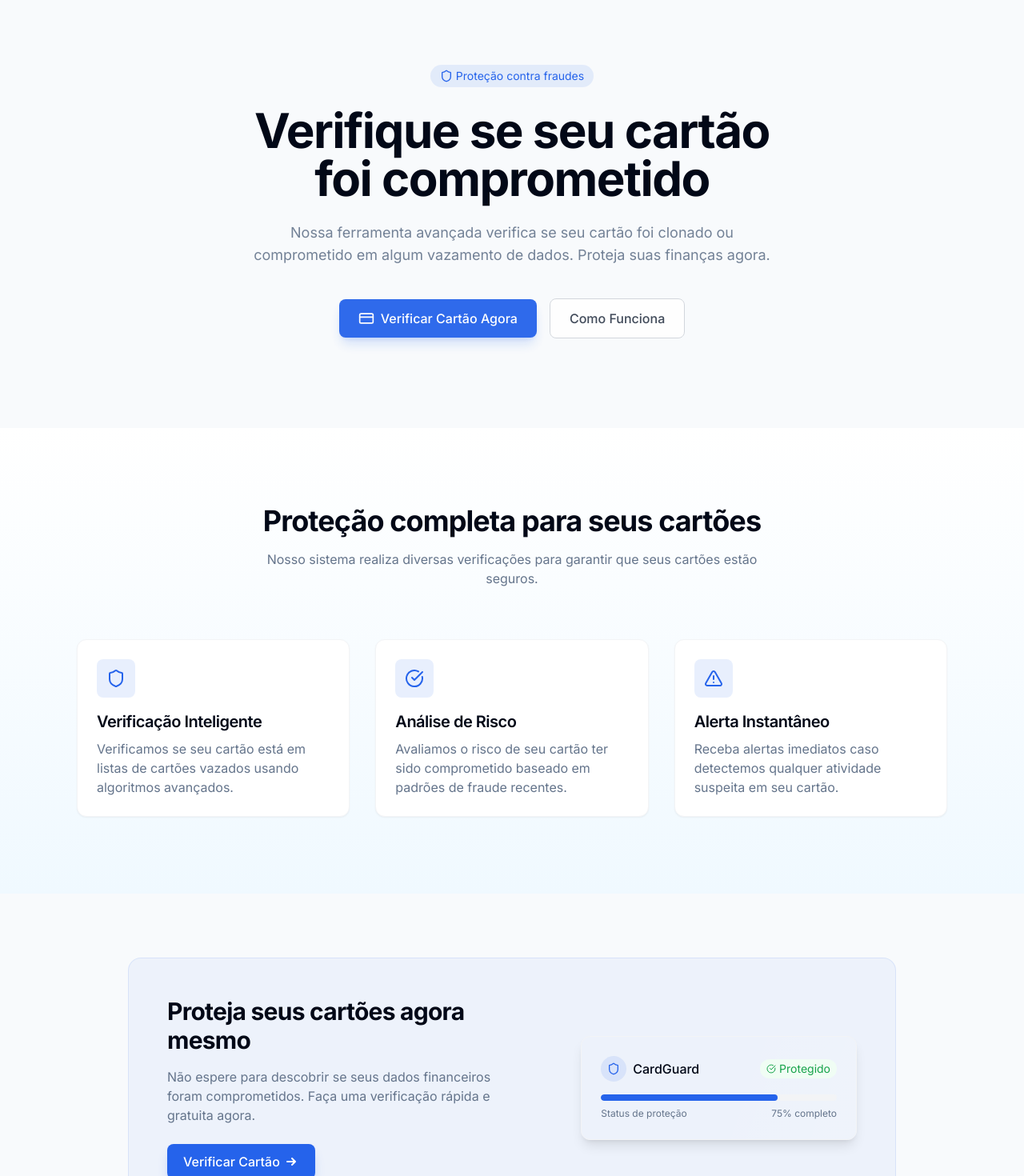
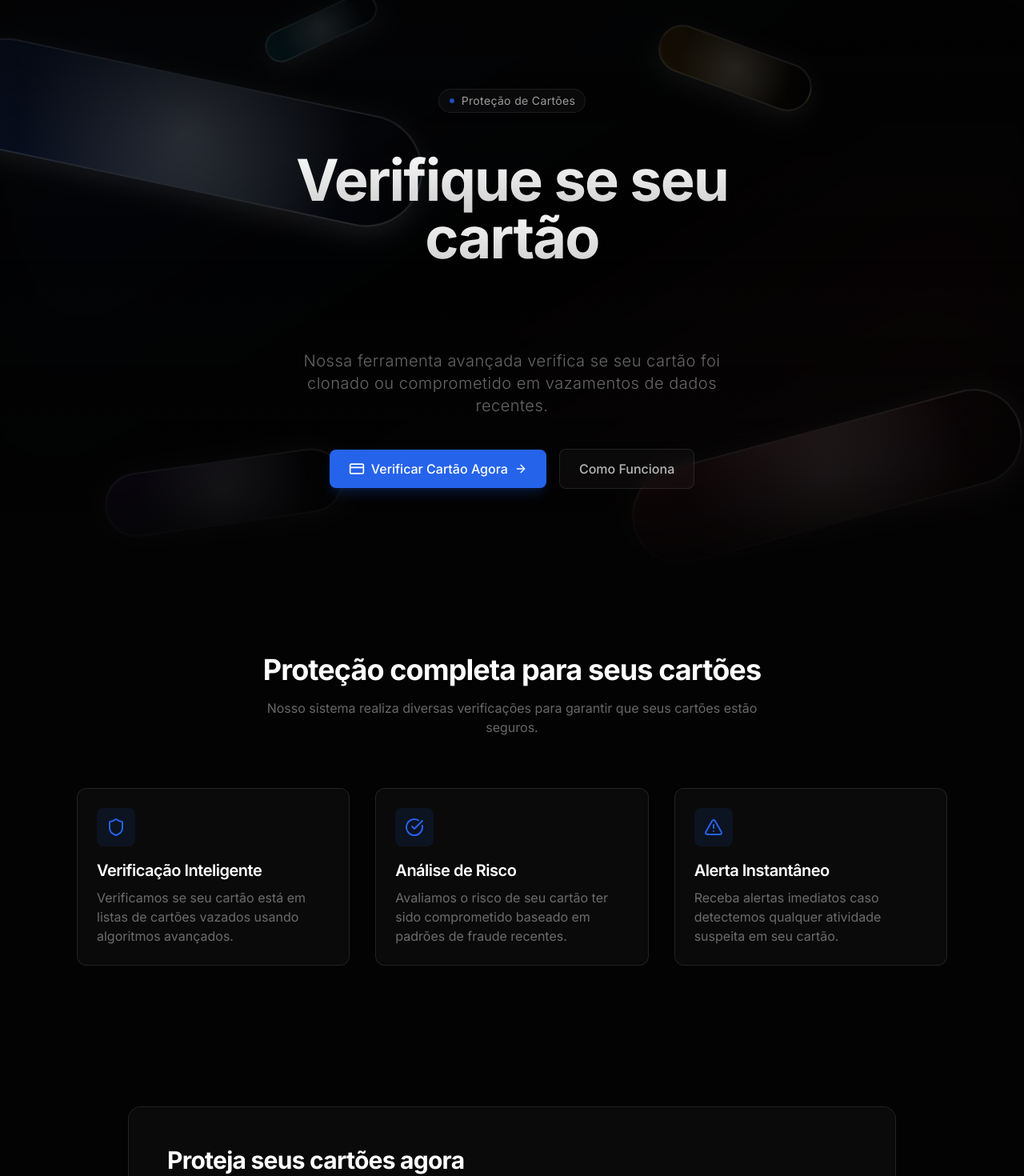
Before and after one commit to Caiollaz/card-scam-checker, a React (Vite) app: page / in a window 1280 px wide. Shown: the part 79-1549 px from the top of the page at 80% size. Built offline with nearby package versions, Linux system fonts and the light colour scheme.

Commit message:
feat: Implement hero section with geometric design

```diff
--- a/package.json
+++ b/package.json
@@ -45,6 +45,7 @@
     "cmdk": "^1.0.0",
     "date-fns": "^3.6.0",
     "embla-carousel-react": "^8.3.0",
+    "framer-motion": "^10.18.0",
     "input-otp": "^1.2.4",
     "lucide-react": "^0.462.0",
     "next-themes": "^0.3.0",
--- /dev/null
+++ b/src/components/ElegantShape.tsx
@@ -0,0 +1,71 @@
+
+import { motion } from "framer-motion";
+import { cn } from "@/lib/utils";
+
+function ElegantShape({
+    className,
+    delay = 0,
+    width = 400,
+    height = 100,
+    rotate = 0,
+    gradient = "from-white/[0.08]",
+}: {
+    className?: string;
+    delay?: number;
+    width?: number;
+    height?: number;
+    rotate?: number;
+    gradient?: string;
+}) {
+    return (
+        <motion.div
+            initial={{
+                opacity: 0,
+                y: -150,
+                rotate: rotate - 15,
+            }}
+            animate={{
+                opacity: 1,
+                y: 0,
+                rotate: rotate,
+            }}
+            transition={{
+                duration: 2.4,
+                delay,
+                ease: [0.23, 0.86, 0.39, 0.96],
+                opacity: { duration: 1.2 },
+            }}
+            className={cn("absolute", className)}
+        >
+            <motion.div
+                animate={{
+                    y: [0, 15, 0],
+                }}
+                transition={{
+                    duration: 12,
+                    repeat: Number.POSITIVE_INFINITY,
+                    ease: "easeInOut",
+                }}
+                style={{
+                    width,
+                    height,
+                }}
+                className="relative"
+            >
+                <div
+                    className={cn(
+                        "absolute inset-0 rounded-full",
+                        "bg-gradient-to-r to-transparent",
+                        gradient,
+                        "backdrop-blur-[2px] border-2 border-white/[0.15]",
+                        "shadow-[0_8px_32px_0_rgba(255,255,255,0.1)]",
+                        "after:absolute after:inset-0 after:rounded-full",
+                        "after:bg-[radial-gradient(circle_at_50%_50%,rgba(255,255,255,0.2),transparent_70%)]"
+                    )}
+                />
+            </motion.div>
+        </motion.div>
+    );
+}
+
+export default ElegantShape;
--- a/src/components/Navbar.tsx
+++ b/src/components/Navbar.tsx
@@ -19,7 +19,7 @@ const Navbar = () => {
     <header
       className={`fixed top-0 left-0 right-0 z-50 transition-all duration-300 ${
         scrolled
-          ? "py-3 bg-white/80 backdrop-blur-md shadow-sm"
+          ? "py-3 bg-[#030303]/80 backdrop-blur-md"
           : "py-5 bg-transparent"
       }`}
     >
@@ -29,13 +29,13 @@ const Navbar = () => {
           className="flex items-center space-x-2 transition-opacity duration-200 hover:opacity-80"
         >
           <Shield size={24} className="text-primary" />
-          <span className="font-medium text-lg">CardGuard</span>
+          <span className="font-medium text-lg text-white">CardGuard</span>
         </Link>
 
         <nav className="flex items-center space-x-1 md:space-x-2">
           <Link
             to="/"
-            className="px-3 py-2 rounded-md text-sm font-medium text-gray-700 hover:text-primary transition-colors"
+            className="px-3 py-2 rounded-md text-sm font-medium text-white/70 hover:text-primary transition-colors"
           >
             Início
           </Link>
--- a/src/pages/Index.tsx
+++ b/src/pages/Index.tsx
@@ -1,14 +1,29 @@
 
 import { useEffect } from "react";
 import { Link } from "react-router-dom";
-import { Shield, CheckCircle, AlertTriangle, CreditCard } from "lucide-react";
+import { motion } from "framer-motion";
+import { Circle, Shield, CheckCircle, AlertTriangle, CreditCard, ArrowRight } from "lucide-react";
 import Navbar from "../components/Navbar";
 import Footer from "../components/Footer";
+import ElegantShape from "../components/ElegantShape";
 
 const Index = () => {
   useEffect(() => {
     window.scrollTo(0, 0);
   }, []);
+
+  const fadeUpVariants = {
+    hidden: { opacity: 0, y: 30 },
+    visible: (i: number) => ({
+      opacity: 1,
+      y: 0,
+      transition: {
+        duration: 1,
+        delay: 0.5 + i * 0.2,
+        ease: [0.25, 0.4, 0.25, 1],
+      },
+    }),
+  };
 
   return (
     <div className="flex flex-col min-h-screen">
@@ -16,78 +31,166 @@ const Index = () => {
 
       <main className="flex-grow">
         {/* Hero Section */}
-        <section className="pt-32 pb-20 md:pt-40 md:pb-28 px-4">
-          <div className="container mx-auto text-center max-w-4xl">
-            <div className="inline-flex items-center rounded-full bg-primary/10 px-3 py-1 text-sm text-primary mb-6 animate-fade-in">
-              <Shield className="h-4 w-4 mr-1" />
-              <span>Proteção contra fraudes</span>
+        <section className="relative min-h-screen flex items-center justify-center overflow-hidden bg-[#030303]">
+          <div className="absolute inset-0 bg-gradient-to-br from-primary/[0.05] via-transparent to-rose-500/[0.05] blur-3xl" />
+
+          <div className="absolute inset-0 overflow-hidden">
+            <ElegantShape
+              delay={0.3}
+              width={600}
+              height={140}
+              rotate={12}
+              gradient="from-primary/[0.15]"
+              className="left-[-10%] md:left-[-5%] top-[15%] md:top-[20%]"
+            />
+
+            <ElegantShape
+              delay={0.5}
+              width={500}
+              height={120}
+              rotate={-15}
+              gradient="from-rose-500/[0.15]"
+              className="right-[-5%] md:right-[0%] top-[70%] md:top-[75%]"
+            />
+
+            <ElegantShape
+              delay={0.4}
+              width={300}
+              height={80}
+              rotate={-8}
+              gradient="from-violet-500/[0.15]"
+              className="left-[5%] md:left-[10%] bottom-[5%] md:bottom-[10%]"
+            />
+
+            <ElegantShape
+              delay={0.6}
+              width={200}
+              height={60}
+              rotate={20}
+              gradient="from-amber-500/[0.15]"
+              className="right-[15%] md:right-[20%] top-[10%] md:top-[15%]"
+            />
+
+            <ElegantShape
+              delay={0.7}
+              width={150}
+              height={40}
+              rotate={-25}
+              gradient="from-cyan-500/[0.15]"
+              className="left-[20%] md:left-[25%] top-[5%] md:top-[10%]"
+            />
           </div>
 
-            <h1 className="text-4xl md:text-5xl lg:text-6xl font-bold mb-6 tracking-tight text-balance animate-slide-in">
-              Verifique se seu cartão foi comprometido
+          <div className="relative z-10 container mx-auto px-4 md:px-6 pt-20">
+            <div className="max-w-3xl mx-auto text-center">
+              <motion.div
+                custom={0}
+                variants={fadeUpVariants}
+                initial="hidden"
+                animate="visible"
+                className="inline-flex items-center gap-2 px-3 py-1 rounded-full bg-white/[0.03] border border-white/[0.08] mb-8 md:mb-12"
+              >
+                <Circle className="h-2 w-2 fill-primary/80" />
+                <span className="text-sm text-white/60 tracking-wide">
+                  Proteção de Cartões
+                </span>
+              </motion.div>
+
+              <motion.div
+                custom={1}
+                variants={fadeUpVariants}
+                initial="hidden"
+                animate="visible"
+              >
+                <h1 className="text-4xl sm:text-6xl md:text-7xl font-bold mb-6 md:mb-8 tracking-tight">
+                  <span className="bg-clip-text text-transparent bg-gradient-to-b from-white to-white/80">
+                    Verifique se seu cartão
+                  </span>
+                  <br />
+                  <span className="bg-clip-text text-transparent bg-gradient-to-r from-primary-300 via-white/90 to-rose-300">
+                    foi comprometido
+                  </span>
                 </h1>
+              </motion.div>
 
-            <p className="text-lg text-muted-foreground mb-10 max-w-2xl mx-auto animate-fade-in opacity-90">
-              Nossa ferramenta avançada verifica se seu cartão foi clonado ou comprometido em algum vazamento de dados. Proteja suas finanças agora.
+              <motion.div
+                custom={2}
+                variants={fadeUpVariants}
+                initial="hidden"
+                animate="visible"
+              >
+                <p className="text-base sm:text-lg md:text-xl text-white/40 mb-8 leading-relaxed font-light tracking-wide max-w-xl mx-auto px-4">
+                  Nossa ferramenta avançada verifica se seu cartão foi clonado ou comprometido em vazamentos de dados recentes.
                 </p>
+              </motion.div>
 
-            <div className="flex flex-col sm:flex-row items-center justify-center gap-4 animate-slide-in opacity-95">
+              <motion.div
+                custom={3}
+                variants={fadeUpVariants}
+                initial="hidden"
+                animate="visible"
+                className="flex flex-col sm:flex-row items-center justify-center gap-4 mt-10"
+              >
                 <Link
                   to="/check"
-                className="px-6 py-3 rounded-lg bg-primary text-white font-medium flex items-center hover:bg-primary/90 transition-all shadow-lg shadow-primary/20 hover:shadow-xl hover:shadow-primary/30"
+                  className="px-6 py-3 rounded-lg bg-primary text-white font-medium flex items-center hover:bg-primary/90 transition-all shadow-lg shadow-primary/20 hover:shadow-xl hover:shadow-primary/30 group"
                 >
                   <CreditCard className="mr-2 h-5 w-5" />
                   Verificar Cartão Agora
+                  <ArrowRight className="ml-2 h-4 w-4 transition-transform group-hover:translate-x-1" />
                 </Link>
                 <Link
                   to="/"
-                className="px-6 py-3 rounded-lg border border-gray-300 bg-white text-gray-700 font-medium hover:bg-gray-50 transition-all"
+                  className="px-6 py-3 rounded-lg border border-white/10 bg-white/[0.03] text-white/70 font-medium hover:bg-white/[0.05] transition-all backdrop-blur-sm"
                 >
                   Como Funciona
                 </Link>
+              </motion.div>
             </div>
           </div>
+
+          <div className="absolute inset-0 bg-gradient-to-t from-[#030303] via-transparent to-[#030303]/80 pointer-events-none" />
         </section>
 
         {/* Features Section */}
-        <section className="py-16 md:py-24 bg-gradient-to-b from-white to-sky-50 px-4">
+        <section className="py-16 md:py-24 bg-[#030303] px-4">
           <div className="container mx-auto max-w-6xl">
             <div className="text-center mb-16">
-              <h2 className="text-3xl md:text-4xl font-bold mb-4">
+              <h2 className="text-3xl md:text-4xl font-bold mb-4 text-white">
                 Proteção completa para seus cartões
               </h2>
-              <p className="text-muted-foreground max-w-2xl mx-auto">
+              <p className="text-white/40 max-w-2xl mx-auto">
                 Nosso sistema realiza diversas verificações para garantir que seus cartões estão seguros.
               </p>
             </div>
 
             <div className="grid md:grid-cols-3 gap-8">
-              <div className="bg-white p-6 rounded-xl shadow-sm border border-gray-100 hover:shadow-md transition-all duration-300">
+              <div className="bg-white/[0.03] p-6 rounded-xl border border-white/10 backdrop-blur-sm hover:bg-white/[0.05] transition-all duration-300">
                 <div className="w-12 h-12 bg-primary/10 rounded-lg flex items-center justify-center mb-4">
                   <Shield className="h-6 w-6 text-primary" />
                 </div>
-                <h3 className="text-xl font-semibold mb-2">Verificação Inteligente</h3>
-                <p className="text-muted-foreground">
+                <h3 className="text-xl font-semibold mb-2 text-white">Verificação Inteligente</h3>
+                <p className="text-white/40">
                   Verificamos se seu cartão está em listas de cartões vazados usando algoritmos avançados.
                 </p>
               </div>
 
-              <div className="bg-white p-6 rounded-xl shadow-sm border border-gray-100 hover:shadow-md transition-all duration-300">
+              <div className="bg-white/[0.03] p-6 rounded-xl border border-white/10 backdrop-blur-sm hover:bg-white/[0.05] transition-all duration-300">
                 <div className="w-12 h-12 bg-primary/10 rounded-lg flex items-center justify-center mb-4">
                   <CheckCircle className="h-6 w-6 text-primary" />
                 </div>
-                <h3 className="text-xl font-semibold mb-2">Análise de Risco</h3>
-                <p className="text-muted-foreground">
+                <h3 className="text-xl font-semibold mb-2 text-white">Análise de Risco</h3>
+                <p className="text-white/40">
                   Avaliamos o risco de seu cartão ter sido comprometido baseado em padrões de fraude recentes.
                 </p>
               </div>
 
-              <div className="bg-white p-6 rounded-xl shadow-sm border border-gray-100 hover:shadow-md transition-all duration-300">
+              <div className="bg-white/[0.03] p-6 rounded-xl border border-white/10 backdrop-blur-sm hover:bg-white/[0.05] transition-all duration-300">
                 <div className="w-12 h-12 bg-primary/10 rounded-lg flex items-center justify-center mb-4">
                   <AlertTriangle className="h-6 w-6 text-primary" />
                 </div>
-                <h3 className="text-xl font-semibold mb-2">Alerta Instantâneo</h3>
-                <p className="text-muted-foreground">
+                <h3 className="text-xl font-semibold mb-2 text-white">Alerta Instantâneo</h3>
+                <p className="text-white/40">
                   Receba alertas imediatos caso detectemos qualquer atividade suspeita em seu cartão.
                 </p>
               </div>
@@ -96,54 +199,43 @@ const Index = () => {
         </section>
 
         {/* CTA Section */}
-        <section className="py-20 px-4">
+        <section className="py-20 px-4 bg-[#030303]">
           <div className="container mx-auto max-w-5xl">
-            <div className="bg-primary/5 border border-primary/10 rounded-2xl p-8 md:p-12 flex flex-col md:flex-row items-center justify-between gap-8">
+            <div className="bg-white/[0.03] border border-white/10 rounded-2xl p-8 md:p-12 flex flex-col md:flex-row items-center justify-between gap-8 backdrop-blur-sm">
               <div className="md:max-w-md">
-                <h2 className="text-2xl md:text-3xl font-bold mb-4">
+                <h2 className="text-2xl md:text-3xl font-bold mb-4 text-white">
                   Proteja seus cartões agora mesmo
                 </h2>
-                <p className="text-muted-foreground mb-6">
+                <p className="text-white/40 mb-6">
                   Não espere para descobrir se seus dados financeiros foram comprometidos. Faça uma verificação rápida e gratuita agora.
                 </p>
                 <Link
                   to="/check"
-                  className="inline-flex items-center px-5 py-2.5 rounded-lg bg-primary text-white font-medium hover:bg-primary/90 transition-all shadow-lg shadow-primary/20"
+                  className="inline-flex items-center px-5 py-2.5 rounded-lg bg-primary text-white font-medium hover:bg-primary/90 transition-all shadow-lg shadow-primary/20 group"
                 >
                   Verificar Cartão
-                  <svg
-                    xmlns="http://www.w3.org/2000/svg"
-                    className="h-5 w-5 ml-1"
-                    viewBox="0 0 20 20"
-                    fill="currentColor"
-                  >
-                    <path
-                      fillRule="evenodd"
-                      d="M10.293 5.293a1 1 0 011.414 0l4 4a1 1 0 010 1.414l-4 4a1 1 0 01-1.414-1.414L12.586 11H5a1 1 0 110-2h7.586l-2.293-2.293a1 1 0 010-1.414z"
-                      clipRule="evenodd"
-                    />
-                  </svg>
+                  <ArrowRight className="h-4 w-4 ml-2 transition-transform group-hover:translate-x-1" />
                 </Link>
               </div>
               <div className="md:w-1/2 lg:w-2/5">
-                <div className="bg-white p-6 rounded-xl shadow-lg border border-gray-100 card-shine">
+                <div className="bg-white/[0.03] p-6 rounded-xl border border-white/10 card-shine backdrop-blur-sm">
                   <div className="flex items-center justify-between mb-4">
                     <div className="flex items-center space-x-2">
                       <div className="w-8 h-8 bg-primary/10 rounded-full flex items-center justify-center">
                         <Shield className="h-4 w-4 text-primary" />
                       </div>
-                      <span className="font-medium">CardGuard</span>
+                      <span className="font-medium text-white">CardGuard</span>
                     </div>
-                    <span className="text-sm text-green-600 bg-green-50 px-2 py-0.5 rounded-full flex items-center">
+                    <span className="text-sm text-green-400 bg-green-400/10 px-2 py-0.5 rounded-full flex items-center border border-green-400/20">
                       <CheckCircle className="h-3 w-3 mr-1" />
                       Protegido
                     </span>
                   </div>
                   <div className="space-y-2">
-                    <div className="w-full h-2 bg-gray-100 rounded-full overflow-hidden">
+                    <div className="w-full h-2 bg-white/10 rounded-full overflow-hidden">
                       <div className="h-full w-3/4 bg-primary rounded-full"></div>
                     </div>
-                    <div className="text-xs text-muted-foreground flex justify-between">
+                    <div className="text-xs text-white/40 flex justify-between">
                       <span>Status de proteção</span>
                       <span>75% completo</span>
                     </div>
```
Also changed, not shown: src/components/Footer.tsx (+5 -5 lines), 1 other file (tests, documents, lock files or other folders). Lines whose indentation alone changed are shown as unchanged.
